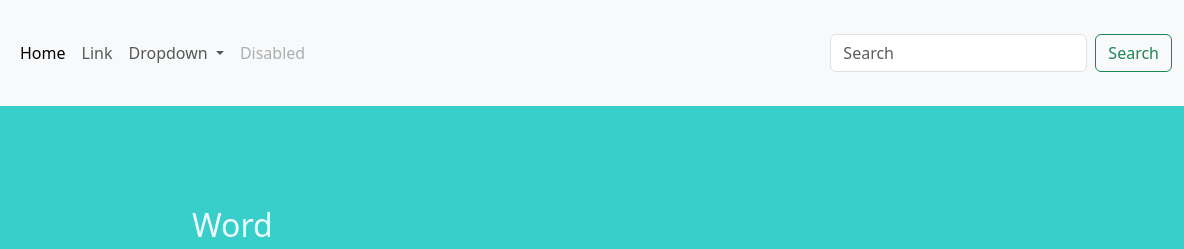
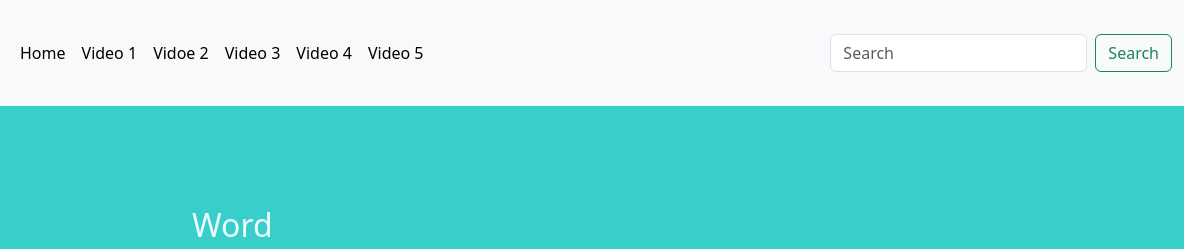
Before and after one commit to SufyanChohan/Assignment-Html-3, a plain HTML site: page index.html in a window 1280 px wide. Shown: the top 249 px of the page, 96-1280 px from the left. Drawn offline with nearby package versions, Linux system fonts and the light colour scheme.

Commit message:
Navbar Update

```diff
--- a/index.html
+++ b/index.html
@@ -17,24 +17,18 @@
           <div class="collapse navbar-collapse" id="navbarSupportedContent">
             <ul class="navbar-nav me-auto mb-2 mb-lg-0">
               <li class="nav-item">
-                <a class="nav-link active" aria-current="page" href="#">Home</a>
+                <a class="nav-link active" aria-current="page" href="./index.html">Home</a>
               </li>
               <li class="nav-item">
-                <a class="nav-link" href="#">Link</a>
-              </li>
-              <li class="nav-item dropdown">
-                <a class="nav-link dropdown-toggle" href="#" role="button" data-bs-toggle="dropdown" aria-expanded="false">
-                  Dropdown
-                </a>
-                <ul class="dropdown-menu">
-                  <li><a class="dropdown-item" href="#">Action</a></li>
-                  <li><a class="dropdown-item" href="#">Another action</a></li>
-                  <li><hr class="dropdown-divider"></li>
-                  <li><a class="dropdown-item" href="#">Something else here</a></li>
-                </ul>
-              </li>
-              <li class="nav-item">
-                <a class="nav-link disabled" aria-disabled="true">Disabled</a>
+                <a class="nav-link active" aria-current="page" href="./index1.html">Video 1</a>
+              </li><li class="nav-item">
+                <a class="nav-link active" aria-current="page" href="./index2.html">Vidoe 2</a>
+              </li><li class="nav-item">
+                <a class="nav-link active" aria-current="page" href="./index3.html">Video 3</a>
+              </li><li class="nav-item">
+                <a class="nav-link active" aria-current="page" href="./index4.html">Video 4</a>
+              </li><li class="nav-item">
+                <a class="nav-link active" aria-current="page" href="./index5.html">Video 5</a>
               </li>
             </ul>
             <form class="d-flex" role="search">
```
